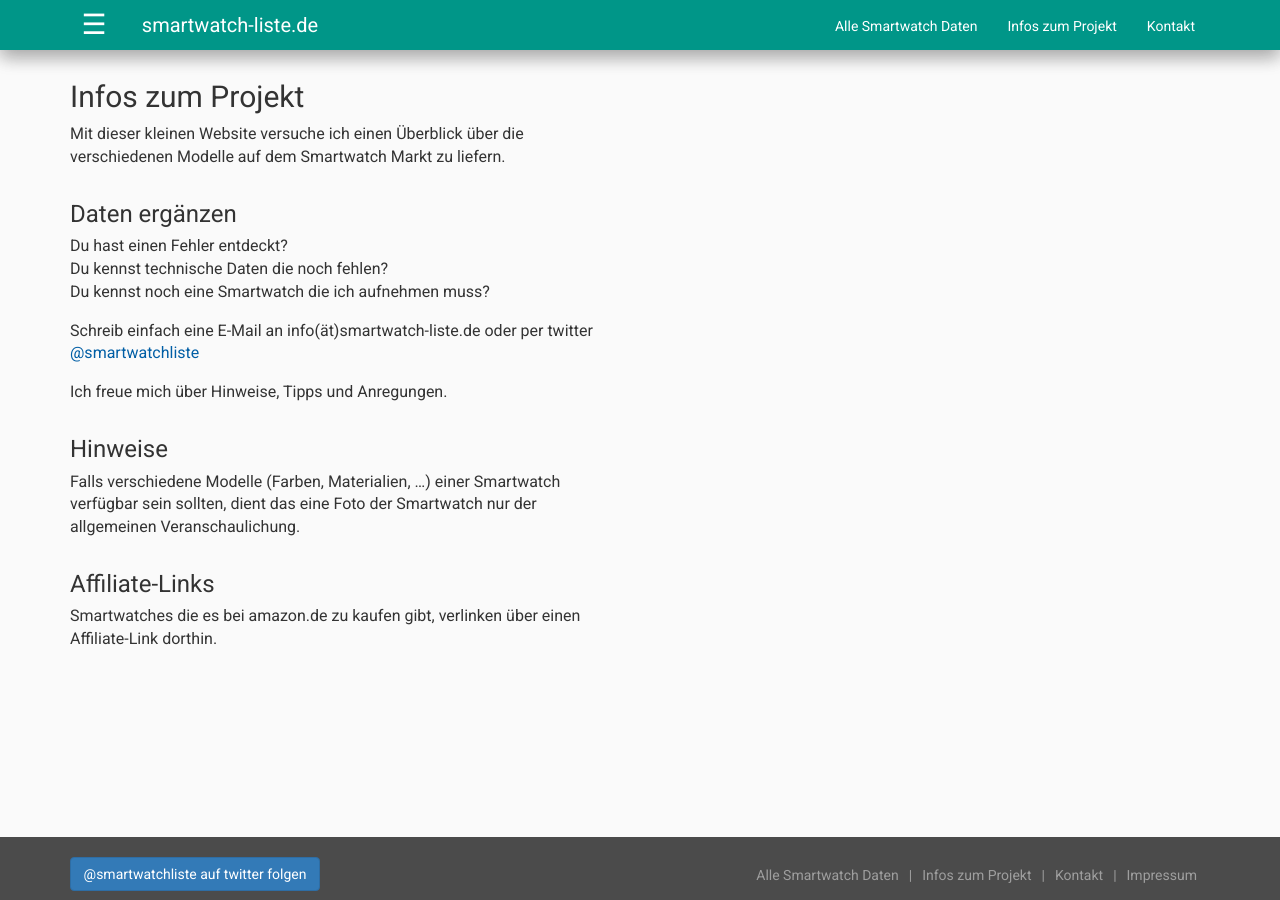
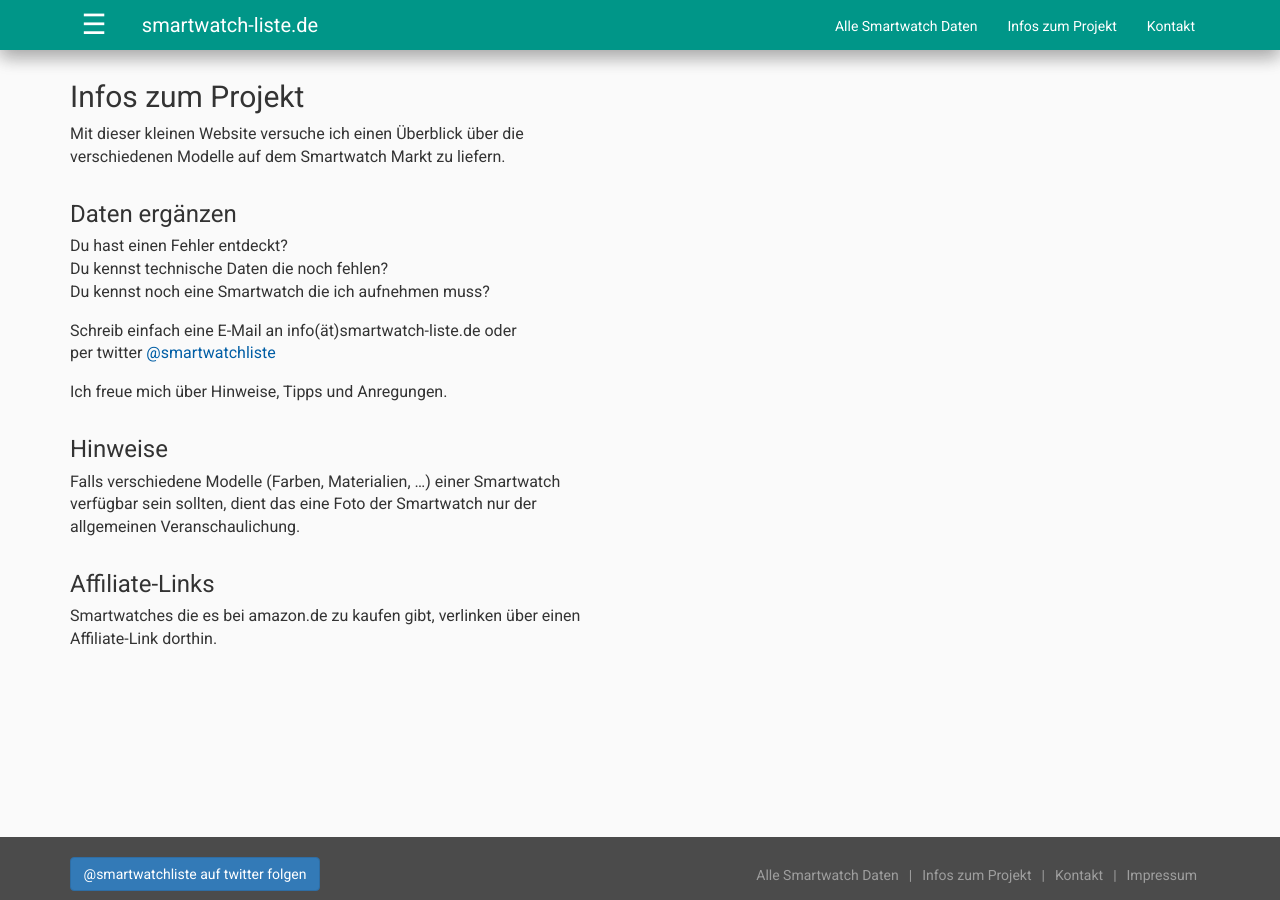
Before and after one commit to larswittenberg/smartwatch-liste, a Jekyll site: the page built from infos-zum-projekt/index.md, in a window 1280 px wide. Built offline with Jekyll 4.4.1, drawn with Linux system fonts in a browser that asks for light colours; nearby versions of some CDN libraries; a file with an impossible date is left out.

Commit message:
Zeilenumbruch eingefügt

```diff
--- a/infos-zum-projekt/index.md
+++ b/infos-zum-projekt/index.md
@@ -15,7 +15,7 @@ Du hast einen Fehler entdeckt? \\
 Du kennst technische Daten die noch fehlen? \\
 Du kennst noch eine Smartwatch die ich aufnehmen muss?
 
-Schreib einfach eine E-Mail an info(ät)smartwatch-liste.de oder
+Schreib einfach eine E-Mail an info(ät)smartwatch-liste.de oder \\
 per twitter [@smartwatchliste](https://twitter.com/smartwatchliste)
 
 Ich freue mich über Hinweise, Tipps und Anregungen.
```
